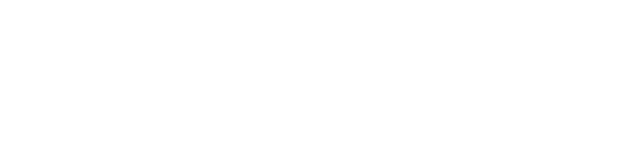
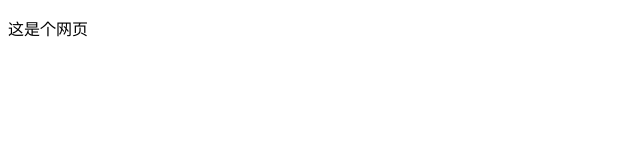
Before and after one commit to 1997peng/git-demo, a plain HTML site: page index.html in a window 1280 px wide. Shown: the whole page, without its empty margins (0-640 px from the left). Drawn offline with Linux system fonts and the light colour scheme.

Commit message:
A程序员第三次提交

```diff
--- a/index.html
+++ b/index.html
@@ -5,5 +5,6 @@
 		<title></title>
 	</head>
 	<body>
+		<p>这是个网页</p>
 	</body>
 </html>
```
